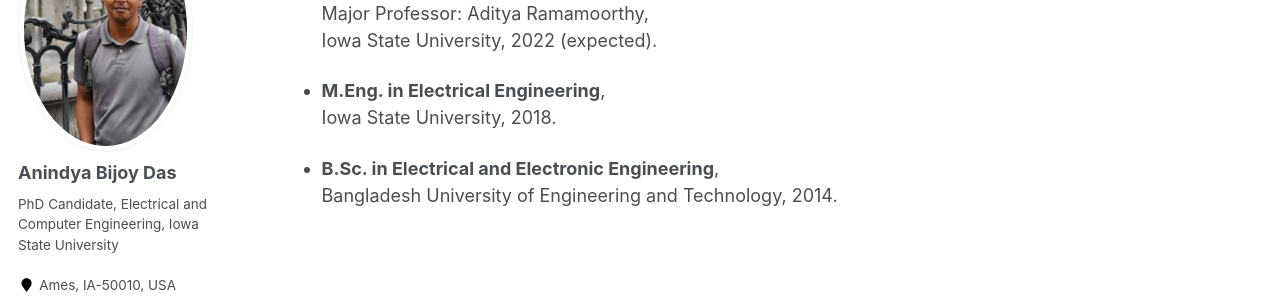
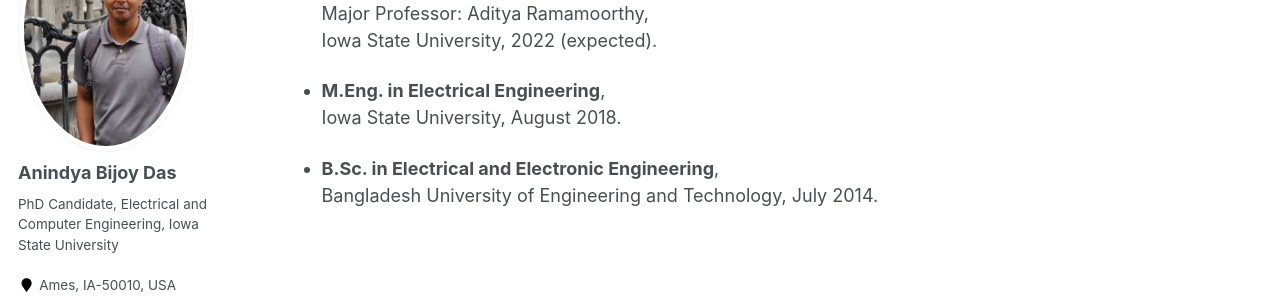
Before and after one commit to anindyabijoydas/portfolio, a Jekyll site: the page built from _pages/education.md, in a window 1280 px wide. Shown: the part 211-511 px from the top of the page. Built offline with Jekyll 4.4.1, drawn with Linux system fonts in a browser that asks for light colours; some web fonts are replaced.

Commit message:
Update education.md

```diff
--- a/_pages/education.md
+++ b/_pages/education.md
@@ -11,6 +11,6 @@ Education
 ======
 * **Ph.D candidate in Electrical and Computer Engineering (Minor: Mathematics)**, <br /> Major Professor: Aditya Ramamoorthy, <br /> Iowa State University, 2022 (expected).
 
-* **M.Eng. in Electrical Engineering**, <br /> Iowa State University, 2018.
+* **M.Eng. in Electrical Engineering**, <br /> Iowa State University, August 2018.
 
-* **B.Sc. in Electrical and Electronic Engineering**, <br /> Bangladesh University of Engineering and Technology, 2014.
+* **B.Sc. in Electrical and Electronic Engineering**, <br /> Bangladesh University of Engineering and Technology, July 2014.
```
